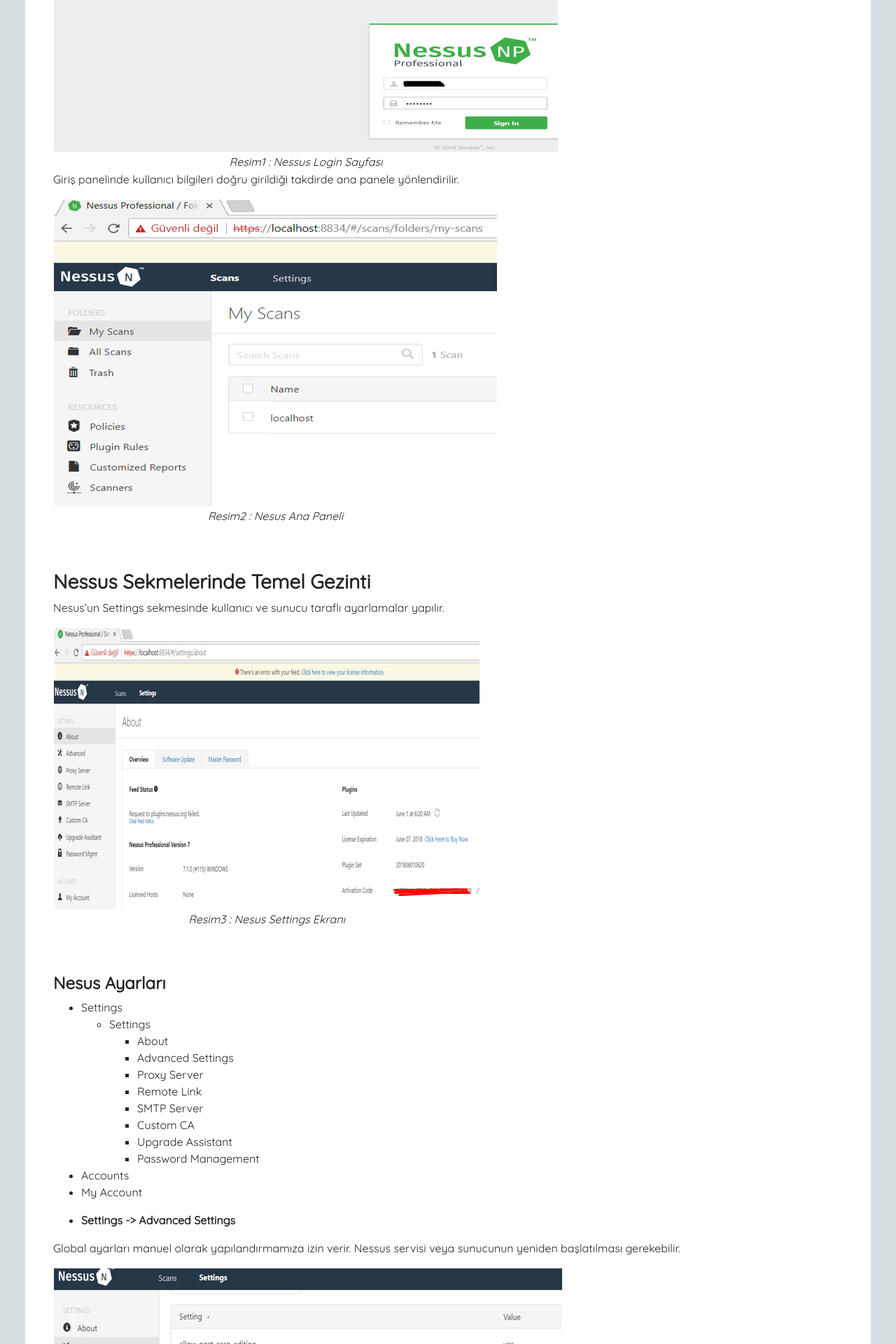
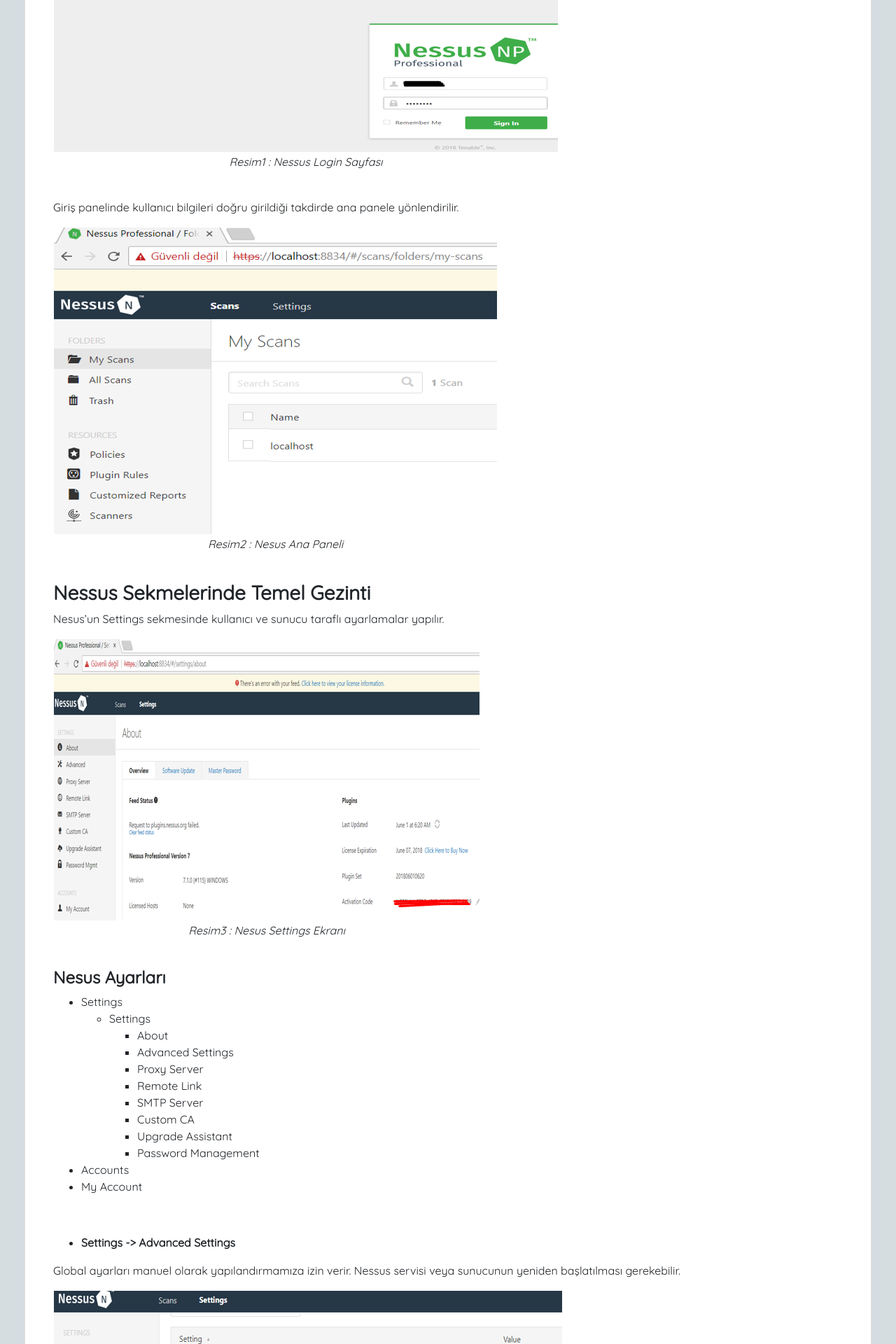
Before and after one commit to laccart/laccart, a Jekyll site: the page built from _posts/2020-07-02-Derinlemesine-Nesus-Kullanımı.markdown, in a window 1280 px wide. Shown: the part 568-2488 px from the top of the page at 70% size. Built offline with Jekyll 4.4.1, drawn with Linux system fonts in a browser that asks for light colours; nearby versions of some CDN libraries; our own code applies the rules of GitHub Pages for plain Markdown files.

Commit message:
Update 2020-07-02-Derinlemesine-Nesus-Kullanımı.markdown

```diff
--- a/_posts/2020-07-02-Derinlemesine-Nesus-Kullanımı.markdown
+++ b/_posts/2020-07-02-Derinlemesine-Nesus-Kullanımı.markdown
@@ -14,6 +14,7 @@
 |:--:|
 | *Resim1 : Nessus Login Sayfası* |
 
+<br />
 
 Giriş panelinde kullanıcı bilgileri doğru girildiği takdirde ana panele yönlendirilir.
 
@@ -21,7 +22,7 @@
 |:--:|
 | *Resim2 : Nesus Ana Paneli* |
 
-<br/><br/>
+<br/>
 
 ### **Nessus Sekmelerinde Temel Gezinti**
 
@@ -31,7 +32,7 @@
 |:--:|
 | *Resim3 : Nesus Settings Ekranı* |
 
-<br/><br/>
+<br/>
 
 #### **Nesus Ayarları**
 
@@ -48,6 +49,8 @@
 - Accounts
 - My Account
 
+<br />
+
 - **Settings -> Advanced Settings**
 
 Global ayarları manuel olarak yapılandırmamıza izin verir. Nessus servisi veya sunucunun yeniden başlatılması gerekebilir.
@@ -56,6 +59,7 @@
 |:--:|
 | *Resim4 : Nesus Settings -> Advanced Settings* |
 
+<br />
 
 - **Settings -> Proxy Server**
 
@@ -65,6 +69,7 @@
 |:--:|
 | *Resim5 : Nesus Settings -> Proxy Server* |
 
+<br />
 
 - **Settings -> Remote Link**
 
@@ -74,7 +79,7 @@
 |:--:|
 | *Resim6 : Nesus Settings -> Remote Link* |
 
-
+<br />
 
 - **Settings -> SMTP Server**
 
@@ -84,7 +89,7 @@
 |:--:|
 | *Resim7 : Nesus Settings -> SMTP Server* |
 
-
+<br />
 
 - **Settings -> Custom CA**
 
@@ -94,6 +99,7 @@
 |:--:|
 | *Resim8 : Nesus Settings -> Custom CA* |
 
+<br />
 
 - **Settings -> Upgrade Assistant**
 
@@ -103,7 +109,7 @@
 |:--:|
 | *Resim9 : Nesus Settings -> Upgrade Assistant* |
 
-
+<br />
 
 - **Settings -> Password Management**
 
@@ -113,7 +119,7 @@
 |:--:|
 | *Resim10 : Nesus Settings -> Password Management* |
 
-
+<br />
 
 - **Accounts -> My Account**
 
@@ -123,6 +129,7 @@
 |:--:|
 | *Resim11 : Nesus Accounts -> My Account* |
 
+<br />
 
 Nessus'un taramalar sekmesinde yapılan taramaların bulunduğu klasörler ve tarama yapmak için kullanılan kaynaklar bulunmaktadır. Kaynaklar arasında politikalar, eklentiler, raporların özelleştirilmesi ve taramalar ile ilgili işlemler mevcuttur.
 
@@ -130,7 +137,7 @@
 |:--:|
 | *Resim12 : Nesus Tarama işlemleri sekmesi* |
 
-<br/><br/>
+<br/>
 
 #### **Nessus Tarama İşlemleri**
 - Scans
@@ -144,6 +151,7 @@
         - Customized Reports
         - Scanners
 
+<br />
 
 - **Folders -> My Scans**
 
@@ -153,6 +161,7 @@
 |:--:|
 | *Resim13 : Nesus Folders -> My Scans* |
 
+<br />
 
 - **Folders -> All Scans**
 
@@ -162,6 +171,7 @@
 |:--:|
 | *Resim14 : Nesus Folders -> All Scans* |
 
+<br />
 
 - **Folders -> Trash**
 
@@ -171,6 +181,7 @@
 |:--:|
 | *Resim15 : Nesus Folders -> Trash* |
 
+<br />
 
 - **Resources -> Policies**
 
@@ -180,6 +191,7 @@
 |:--:|
 | *Resim16 : Nesus Resources -> Policies* |
 
+<br />
 
 - **Resources -> Plugin Rules**
 
@@ -189,6 +201,7 @@
 |:--:|
 | *Resim17 : Nesus Resources -> Plugin Rules* |
 
+<br />
 
 - **Resources -> Customized Reports**
 
@@ -198,6 +211,7 @@
 |:--:|
 | *Resim18 : Nesus Resources -> Customized Reports* |
 
+<br />
 
 - **Resources -> Scanners**
 
@@ -207,7 +221,7 @@
 |:--:|
 | *Resim19 : Nesus Resources -> Scanners* |
 
-<br/><br/>
+<br/>
 
 ### **Nessus Tarama Politikaları**
 
@@ -217,11 +231,13 @@
 |:--:|
 | *Resim19 : Nesus Varsayılan Tarama Politikaları* |
 
+<br />
 
 - **Resources -> Policies -> New Policy**
 
 Tarama yapılacak varlıklara yönelik yeni tarama politikaları oluşturulabilir. Ayrıca varsayılan politikalar yapılandırılarak yeni politikalar oluşturulabilir.
 
+<br />
 
 - **Resources -> Policies -> New Policy -> Advanced Scan**
 
@@ -231,6 +247,7 @@
 |:--:|
 | *Resim20 : Nesus Resources -> Policies -> New Policy -> Advanced Scan* |
 
+<br />
 
 - **Resources -> Policies -> New Policy -> Audit Cloud Infrastructure**
 
@@ -240,6 +257,7 @@
 |:--:|
 | *Resim21 : Nesus Resources -> Policies -> New Policy -> Audit Cloud Infrastructure* |
 
+<br />
 
 - **Resources -> Policies -> New Policy -> BadLock Detection**
 
@@ -249,11 +267,13 @@
 |:--:|
 | *Resim22 : MS08-067 ve BADLOCK zafiyetlerinin karşılaştırılması* |
 
+<br />
 
 - **Resources -> Policies -> New Policy -> Bash Shellshock Detection**
 
 CVE-2014-6271 ve CVE-2014-7169 kodlu güvenlik açıklarının sistemlerde olup olmadığını kontrol eden bır tarama politikasıdır. Bu politika, Shellshock güvenlik açığı için HTTP, FTP, SMTP, Telnet ve SIP aracılığıyla uzaktan denetleme yapmak için kullanılır. SSH bilgileri isteğe bağlı olarak CVE-2014-6271 kodlu zafiyetin test edilmesi için kullanılır. Bash Shellshock, birçok Linux/UNIX işletim sisteminde ve Apple’ın Mac OS X’inde kullanılan ortak komut satırı kabuğu olan GNU Bourne-Again Shell(Bash)’da bulunan bir güvenlik açığıdır. Hata, bir saldırganın zararlı kodu ekleyerek işletim sistemi tarafından kullanılan ortam değişkenlerinde kabuk komutlarını uzaktan çalıştırmasına izin verir.
 
+<br />
 
 - **Resources -> Policies -> New Policy -> Basic Network Scan**
 
@@ -263,6 +283,7 @@
 |:--:|
 | *Resim23 : Resources -> Policies -> New Policy -> Basic Network Scan* |
 
+<br />
 
 - **Resources -> Policies -> New Policy -> Credentialed Patch Audit**
 
@@ -272,6 +293,7 @@
 |:--:|
 | *Resim24 : Resources -> Policies -> New Policy -> Credentialed Patch Audit* |
 
+<br />
 
 - **Resources -> Policies -> New Policy -> DROWN Detection**
 
@@ -281,6 +303,8 @@
 |:--:|
 | *Resim25 : Resources -> Policies -> New Policy -> DROWN Detection* |
 
+<br />
+
 - **Resources -> Policies -> New Policy -> Host Discovery**
 
 Basit bir keşif taraması sonucu açık hostların ve açık hostlara ait açık portların keşfi yapılır.
@@ -289,6 +313,7 @@
 |:--:|
 | *Resim26 : Resources -> Policies -> New Policy -> Host Discovery* |
 
+<br />
 
 - **Resources -> Policies -> New Policy -> Intel AMT Security Bypass**
 
@@ -298,6 +323,7 @@
 |:--:|
 | *Resim27 : Resources -> Policies -> New Policy -> Intel AMT Security Bypass* |
 
+<br />
 
 - **Resources -> Policies -> New Policy -> Internal PCI Network Scan**
 
@@ -307,6 +333,7 @@
 |:--:|
 | *Resim28 : Resources -> Policies -> New Policy -> Internal PCI Network Scan* |
 
+<br />
 
 - **Resources -> Policies -> New Policy -> Malware Scan**
 
@@ -316,16 +343,19 @@
 |:--:|
 | *Resim29 : Resources -> Policies -> New Policy -> Malware Scan* |
 
+<br />
 
 - **Resources -> Policies -> New Policy -> MDM Config Audit**
 
 Mobil Cihazlarını yapılandırılmasını denetler. Kullanımı için Upgrade edilmesi gerekmektedir.
 
+<br />
 
 - **Resources -> Policies -> New Policy -> Mobile Device Scan**
 
 Microsoft Exchange ve mobil cihazların denetiminde kullanılır. Kullanılması için Upgrade edilmesi gerekmektedir.
 
+<br />
 
 - **Resources -> Policies -> New Policy -> Offline Config Audit**
 
@@ -335,6 +365,8 @@
 |:--:|
 | *Resim30 : Resources -> Policies -> New Policy -> Offline Config Audit* |
 
+<br />
+
 - **Resources -> Policies -> New Policy -> PCI Quarterly External Scan**
 
 PCI tarafından gerektiği gibi harici tarama için onaylanmıştır. (Unofficial)
@@ -343,6 +375,7 @@
 |:--:|
 | *Resim31 : Resources -> Policies -> New Policy -> PCI Quarterly External Scan* |
 
+<br />
 
 - **Resources -> Policies -> New Policy -> Policy Compliance Auditing**
 
@@ -352,6 +385,8 @@
 |:--:|
 | *Resim32 : Resources -> Policies -> New Policy -> Policy Compliance Auditing* |
 
+<br />
+
 - **Resources -> Policies -> New Policy -> SCAP and OVAL Auditing**
 
 SCAP ve OVAL tanımlarını kullanan denetim sistemlerine yönelik taramadır. The Security Content Automation Protocol (SCAP), bir kuruluşta dağıtılan sistemlerin otomatik güvenlik açığı yönetimi, ölçümü ve politika uyumluluğu değerlendirmesini etkinleştirmek için belirli standartların kullanılması için bir yöntemdir.
@@ -359,6 +394,8 @@
 | ![atgr33]({{ site.url }}/assets/img/Nessus/part2/resim33.png){: style="display: block; margin-left: auto; margin-right: auto; width: 100% "} |
 |:--:|
 | *Resim33 : Resources -> Policies -> New Policy -> SCAP and OVAL Auditing* |
+
+<br />
 
 - **Resources -> Policies -> New Policy -> Shadow Brokers Scan**
 
@@ -368,6 +405,7 @@
 |:--:|
 | *Resim34 : Resources -> Policies -> New Policy -> Shadow Brokers Scan* |
 
+<br />
 
 - **Resources -> Policies -> New Policy -> Spectre and Meltdown**
 
@@ -382,7 +420,7 @@
 |:--:|
 | *Resim35 : Resources -> Policies -> New Policy -> WannaCry Ransomware* |
 
-<br/><br/>
+<br/>
 
 - **Resources -> Policies -> New Policy -> Web Application Tests**
 
@@ -392,116 +430,116 @@
 |:--:|
 | *Resim36 : Resources -> Policies -> New Policy -> Web Application Tests* |
 
-<br/><br/>
+<br/>
 
 ### **Nessus Kullanımı**
 
-<br/><br/>
+<br/>
 
 | ![atgr37]({{ site.url }}/assets/img/Nessus/part2/resim37.png){: style="display: block; margin-left: auto; margin-right: auto; width: 100% "} |
 |:--:|
 | **Adım1** |
 
-<br/><br/>
+<br/>
 
 
 | ![atgr38]({{ site.url }}/assets/img/Nessus/part2/resim38.png){: style="display: block; margin-left: auto; margin-right: auto; width: 100% "} |
 |:--:|
 | **Adım2** |
 
-<br/><br/>
+<br/>
 
 
 | ![atgr39]({{ site.url }}/assets/img/Nessus/part2/resim39.png){: style="display: block; margin-left: auto; margin-right: auto; width: 100% "} |
 |:--:|
 | **Adım3** |
 
-<br/><br/>
+<br/>
 
 
 | ![atgr40]({{ site.url }}/assets/img/Nessus/part2/resim40.png){: style="display: block; margin-left: auto; margin-right: auto; width: 100% "} |
 |:--:|
 | **Adım4** |
 
-<br/><br/>
+<br/>
 
 
 | ![atgr41]({{ site.url }}/assets/img/Nessus/part2/resim41.png){: style="display: block; margin-left: auto; margin-right: auto; width: 100% "} |
 |:--:|
 | **Adım5** |
 
-<br/><br/>
+<br/>
 
 | ![atgr42]({{ site.url }}/assets/img/Nessus/part2/resim42.png){: style="display: block; margin-left: auto; margin-right: auto; width: 100% "} |
 |:--:|
 | **Adım6** |
 
-<br/><br/>
+<br/>
 
 
 | ![atgr43]({{ site.url }}/assets/img/Nessus/part2/resim43.png){: style="display: block; margin-left: auto; margin-right: auto; width: 100% "} |
 |:--:|
 | **Adım7** |
 
-<br/><br/>
+<br/>
 
 
 | ![atgr44]({{ site.url }}/assets/img/Nessus/part2/resim44.png){: style="display: block; margin-left: auto; margin-right: auto; width: 100% "} |
 |:--:|
 | **Adım8** |
 
-<br/><br/>
+<br/>
 
 | ![atgr45]({{ site.url }}/assets/img/Nessus/part2/resim45.png){: style="display: block; margin-left: auto; margin-right: auto; width: 100% "} |
 |:--:|
 | **Adım9** |
 
-<br/><br/>
+<br/>
 
 
 | ![atgr46]({{ site.url }}/assets/img/Nessus/part2/resim46.png){: style="display: block; margin-left: auto; margin-right: auto; width: 100% "} |
 |:--:|
 | **Adım10** |
 
-<br/><br/>
+<br/>
 
 | ![atgr47]({{ site.url }}/assets/img/Nessus/part2/resim47.png){: style="display: block; margin-left: auto; margin-right: auto; width: 100% "} |
 |:--:|
 | **Adım11** |
 
-<br/><br/>
+<br/>
 
 | ![atgr48]({{ site.url }}/assets/img/Nessus/part2/resim48.png){: style="display: block; margin-left: auto; margin-right: auto; width: 100% "} |
 |:--:|
 | **Adım12** |
 
-<br/><br/>
+<br/>
 
 | ![atgr49]({{ site.url }}/assets/img/Nessus/part2/resim49.png){: style="display: block; margin-left: auto; margin-right: auto; width: 100% "} |
 |:--:|
 | **Adım13** |
 
-<br/><br/>
+<br/>
 
 
 | ![atgr50]({{ site.url }}/assets/img/Nessus/part2/resim50.png){: style="display: block; margin-left: auto; margin-right: auto; width: 100% "} |
 |:--:|
 | **Adım14** |
 
-<br/><br/>
+<br/>
 
 | [atgr51]({{ site.url }}/assets/img/Nessus/part2/resim51.png){: style="display: block; margin-left: auto; margin-right: auto; width: 100% "} |
 |:--:|
 | **Adım15** |
 
-<br/><br/>
+<br/>
 
 
 | ![atgr52]({{ site.url }}/assets/img/Nessus/part2/resim52.png){: style="display: block; margin-left: auto; margin-right: auto; width: 100% "} |
 |:--:|
 | **Adım16** |
 
-<br/><br/>
+<br/>
 
 
 | ![atgr53]({{ site.url }}/assets/img/Nessus/part2/resim53.png){: style="display: block; margin-left: auto; margin-right: auto; width: 100% "} |
```
